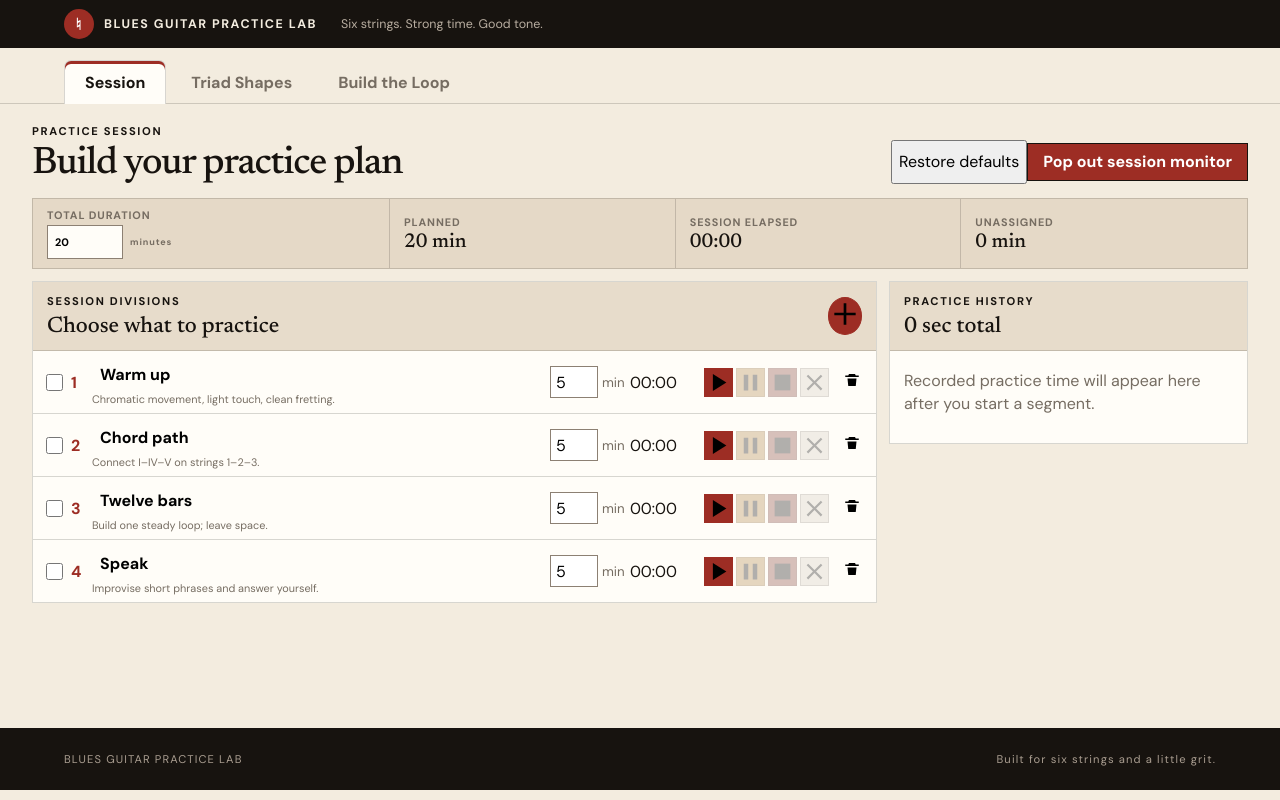
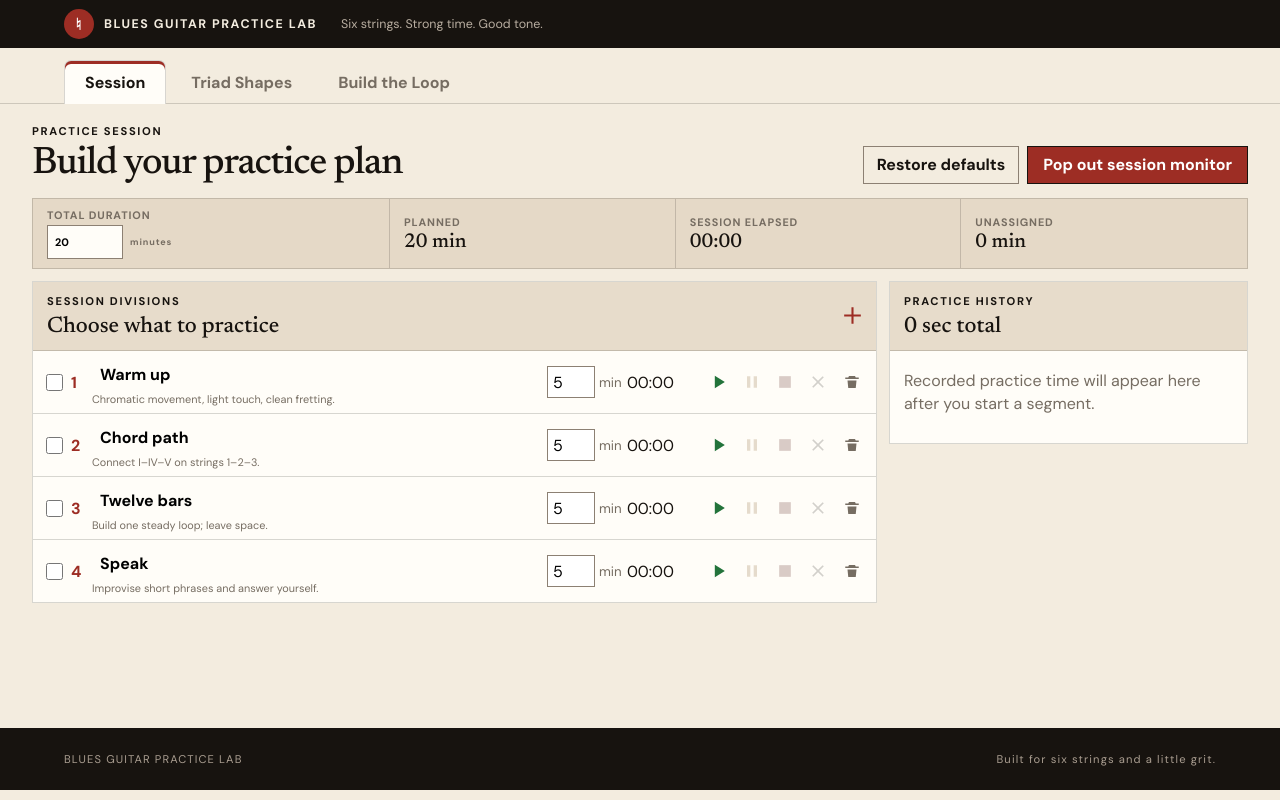
Before and after one commit to flyfisher1952/blues-guitar-practice-lab, an Angular app: page / in a window 1280 px wide. Built offline with nearby package versions, Linux system fonts and the light colour scheme; what html-docx-js-typescript would draw is missing.

Commit message:
Style timers as colorful SVG icon controls

```diff
--- a/src/app/app.component.css
+++ b/src/app/app.component.css
@@ -54,6 +54,8 @@ main { min-height: calc(100vh - 176px); }
 .session-heading { margin-bottom: 14px; }
 .session-heading h1 { font-size: clamp(1.9rem, 3vw, 3rem); }
 .session-monitor-button { min-height: 38px; padding: 0 15px; border: 1px solid var(--ink); color: white; background: var(--red); font-weight: 700; cursor: pointer; }
+.session-heading-actions { display: flex; align-items: center; gap: 8px; }
+.restore-defaults-button { min-height: 38px; padding: 0 13px; border: 1px solid #8c8073; color: var(--ink); background: transparent; font-weight: 700; cursor: pointer; }
 .session-summary-bar { margin-bottom: 12px; display: grid; grid-template-columns: 1.25fr repeat(3, 1fr); border: 1px solid var(--line); background: #e5d9c7; }
 .session-summary-bar > * { min-height: 64px; padding: 9px 14px; display: flex; flex-direction: column; justify-content: center; gap: 3px; border-right: 1px solid var(--line); }
 .session-summary-bar > *:last-child { border-right: 0; }
@@ -71,7 +73,7 @@ main { min-height: calc(100vh - 176px); }
 .segment-editor-list { display: grid; }
 .segment-editor { min-height: 58px; padding: 7px 9px; display: grid; grid-template-columns: 42px minmax(130px, 1fr) 72px 66px auto 30px; align-items: center; gap: 8px; border-bottom: 1px solid var(--line); }
 .segment-editor:last-child { border-bottom: 0; }
-.segment-editor.disabled { opacity: .5; background: #eee8de; }
+.segment-editor.done { box-shadow: inset 4px 0 0 #2f7d45; }
 .segment-enabled { display: flex; align-items: center; gap: 5px; }
 .segment-enabled input { width: 17px; height: 17px; accent-color: var(--red); }
 .segment-number { color: var(--red); font-weight: 800; }
@@ -114,26 +116,26 @@ main { min-height: calc(100vh - 176px); }
 .session-monitor > footer { padding: 10px 12px; display: flex; justify-content: flex-end; color: inherit; background: #e7dccb; border-top: 1px solid var(--line); font-size: inherit; letter-spacing: normal; }
 .reset-session { min-height: 34px; padding: 0 12px; border: 1px solid var(--red); color: var(--red); background: transparent; font-weight: 700; cursor: pointer; }
 
-.add-segment-button { width: 34px; min-height: 34px; padding: 0 !important; color: white; border-color: var(--red) !important; background: var(--red) !important; border-radius: 50%; font-size: 1.15rem; line-height: 1; }
-.timer-icon-controls { gap: 3px; }
-.timer-icon-controls button {
-  width: 29px;
-  min-height: 29px;
+.icon-only-button {
   padding: 0;
   display: grid;
   place-items: center;
-  border: 1px solid transparent;
-  color: white;
-  font-size: .72rem;
-  line-height: 1;
+  border: 0 !important;
+  background: transparent !important;
   cursor: pointer;
 }
-.timer-icon-controls .timer-start { background: #2f7d45; border-color: #246538; }
-.timer-icon-controls .timer-pause { background: #c27a1a; border-color: #9e6213; }
-.timer-icon-controls .timer-stop { background: #9d2d24; border-color: #7e241d; }
-.timer-icon-controls .timer-clear { color: #332d27; background: #d7caba; border-color: #9b8e80; }
-.timer-icon-controls button:disabled { opacity: .3; cursor: not-allowed; filter: grayscale(.35); }
-.segment-remove { font-size: .9rem; filter: grayscale(1); }
+.icon-only-button svg { width: 20px; height: 20px; display: block; }
+.icon-only-button:hover:not(:disabled) { background: rgba(23, 19, 15, .08) !important; border-radius: 50%; }
+.add-segment-button { width: 34px; min-height: 34px; }
+.add-segment-button svg { width: 25px; height: 25px; fill: var(--red); }
+.timer-icon-controls { gap: 4px; }
+.timer-icon-controls button { width: 29px; min-height: 29px; }
+.timer-icon-controls .timer-start svg { fill: #23733b; }
+.timer-icon-controls .timer-pause svg { fill: #c27312; }
+.timer-icon-controls .timer-stop svg { fill: #9d2d24; }
+.timer-icon-controls .timer-clear svg { fill: #554b42; }
+.timer-icon-controls button:disabled { opacity: .25; cursor: not-allowed; filter: grayscale(.55); }
+.segment-remove svg { width: 18px; height: 18px; fill: #766d62; }
 .add-segment-backdrop { padding: 24px; position: fixed; inset: 0; z-index: 110; display: grid; place-items: center; background: rgba(23, 19, 15, .55); }
 .add-segment-dialog { width: min(460px, 100%); color: var(--ink); background: #fffdf8; border: 1px solid #5f564c; box-shadow: 0 20px 60px rgba(23, 19, 15, .4); }
 .add-segment-dialog > header { padding: 16px 18px 13px; display: flex; align-items: start; justify-content: space-between; background: #e7dccb; border-bottom: 1px solid var(--line); }
```
